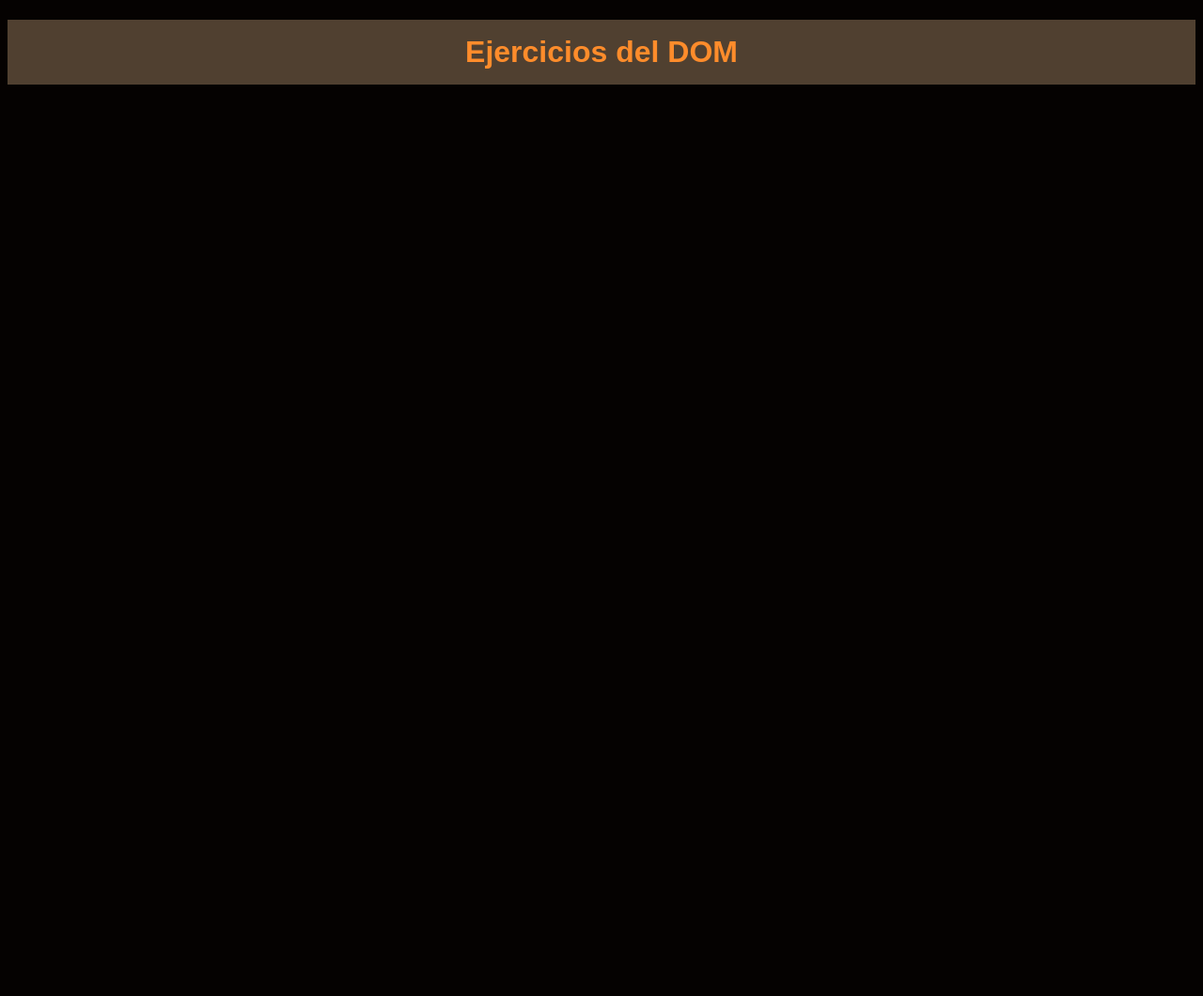
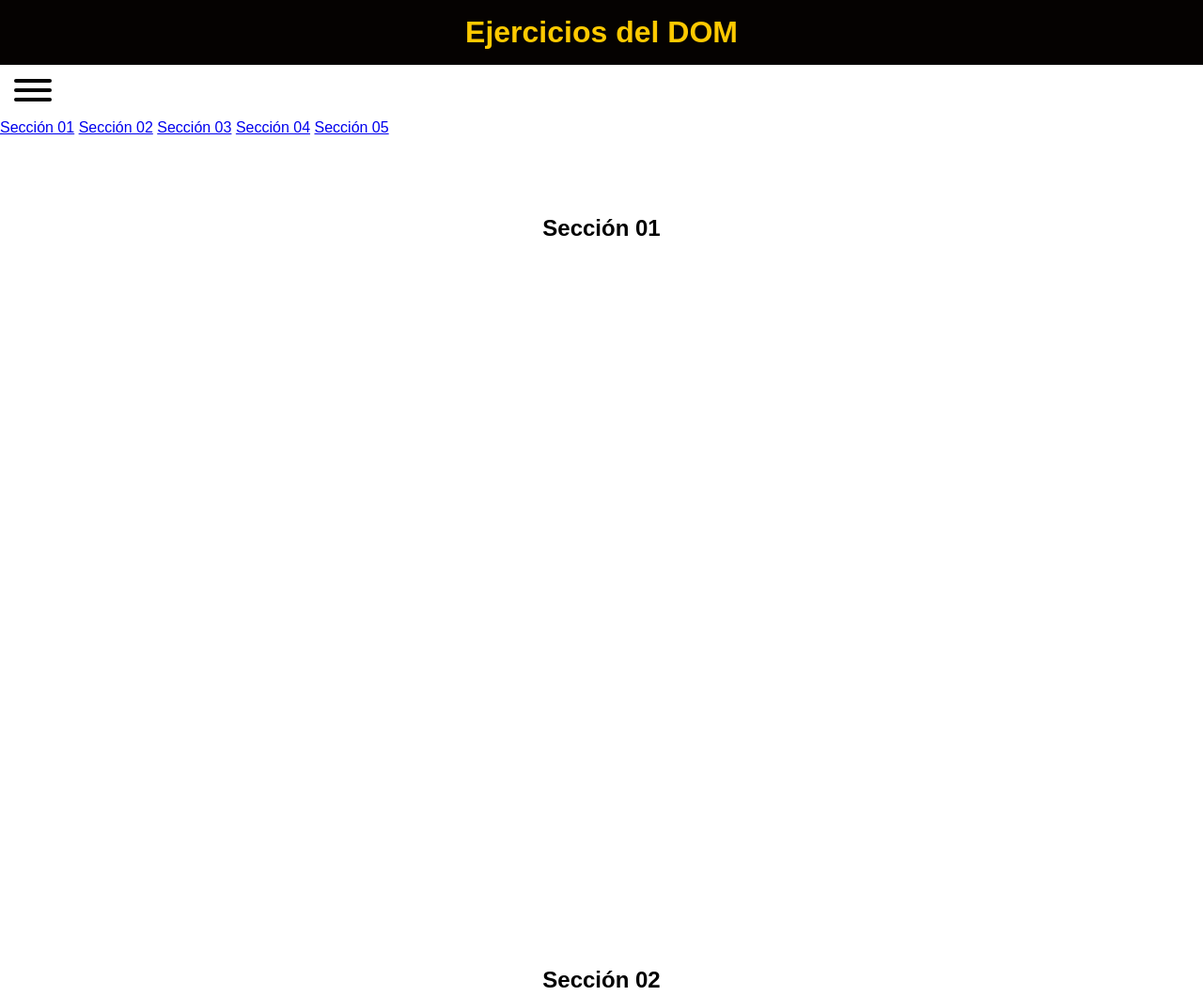
Before and after one commit to RodrigoLeite1073/ejerciciosDOM, a plain HTML site: page index.html in a window 1280 px wide. Shown: the top 1060 px of the page at 94% size. Before the commit the page ends 800 px from the top, so only its background shows below. Drawn offline with nearby package versions, Linux system fonts and the light colour scheme.

Commit message:
maquetando menu

```diff
--- a/index.html
+++ b/index.html
@@ -3,13 +3,45 @@
 	<head>
 		<meta charset="UTF-8" />
 		<meta name="viewport" content="width=device-width, initial-scale=1.0" />
-	<title>Ejercicios DOM</title>
+		<title>Ejercicios DOM</title>
 		<link rel="stylesheet" href="style/style.css" />
+		<link rel="stylesheet" href="https://cdnjs.cloudflare.com/ajax/libs/hamburgers/1.2.1/hamburgers.min.css" integrity="sha512-+mlclc5Q/eHs49oIOCxnnENudJWuNqX5AogCiqRBgKnpoplPzETg2fkgBFVC6WYUVxYYljuxPNG8RE7yBy1K+g==" crossorigin="anonymous" referrerpolicy="no-referrer" />
 	</head>
 	<body>
 		<header class="header">
 			<h1>Ejercicios del DOM</h1>
 		</header>
-		<script src="script/index.js"></script>
+		<button class="hamburger hamburger--collapse" type="button">
+			<span class="hamburger-box">
+				<span class="hamburger-inner"></span>
+			</span>
+		</button>
+		<aside class="panel">
+			<nav class="menu">
+				<a href="#section1">Sección 01</a>
+				<a href="#section2">Sección 02</a>
+				<a href="#section3">Sección 03</a>
+				<a href="#section4">Sección 04</a>
+				<a href="#section5">Sección 05</a>
+			</nav>
+			<main>
+				<section id="section1" class="section">
+					<h2>Sección 01</h2>
+				</section>
+				<section id="section2" class="section">
+					<h2>Sección 02</h2>
+				</section>
+				<section id="section3" class="section">
+					<h2>Sección 03</h2>
+				</section>
+				<section id="section4" class="section">
+					<h2>Sección 04</h2>
+				</section>
+				<section id="section5" class="section">
+					<h2>Sección 05</h2>
+				</section>
+			</main>
+		</aside>
+		<script src="script/index.js" type="module"></script>
 	</body>
 </html>
--- a/script/index.js
+++ /dev/null
@@ -1,6 +0,0 @@
-const menu = document.querySelectorAll(".menu");
-menu.forEach((el) => {
-	el.addEventListener("click", (e) => {
-		e.target.parentElement.classList.toggle("open");
-	});
-});
--- a/style/style.css
+++ b/style/style.css
@@ -2,23 +2,45 @@ html {
 	box-sizing: border-box;
 	font-family: sans-serif;
 	font-style: 16px;
+	scroll-behavior: smooth;
 }
 *,
 *::after,
 *::before {
 	box-sizing: inherit;
 }
-:root{
-	--bg_color:#050201;
-	--bg_detail:#504030;
-	--text_color:#fdc900;
-	--primary_color:#fe8c2b;
-	--acent_color:#61c9b8;
+:root {
+	--bg_color: #050201;
+	--bg_detail: #504030;
+	--text_color: #fdc900;
+	--primary_color: #fe8c2b;
+	--acent_color: #61c9b8;
+	background-color: white;
+}
+body {
+	margin: 0;
+	overflow-x: hidden;
+}
+img {
+	max-width: 100%;
+	height: auto;
+}
+header {
+	position: sticky;
+	top: 0;
+	padding: 1rem;
 	background-color: var(--bg_color);
+	color: var(--text_color);
 }
-h1{
+h1 {
+	margin: 0 auto;
 	text-align: center;
-	color: var(--primary_color);
-	background-color: var(--bg_detail);
-	padding: 1rem;
 }
+.section {
+	padding: 4rem 2rem 2rem;
+	margin: 0 auto;
+	width: 100%;
+	max-width: 1200px;
+	min-height: 100vh;
+	text-align: center;
+}
```
